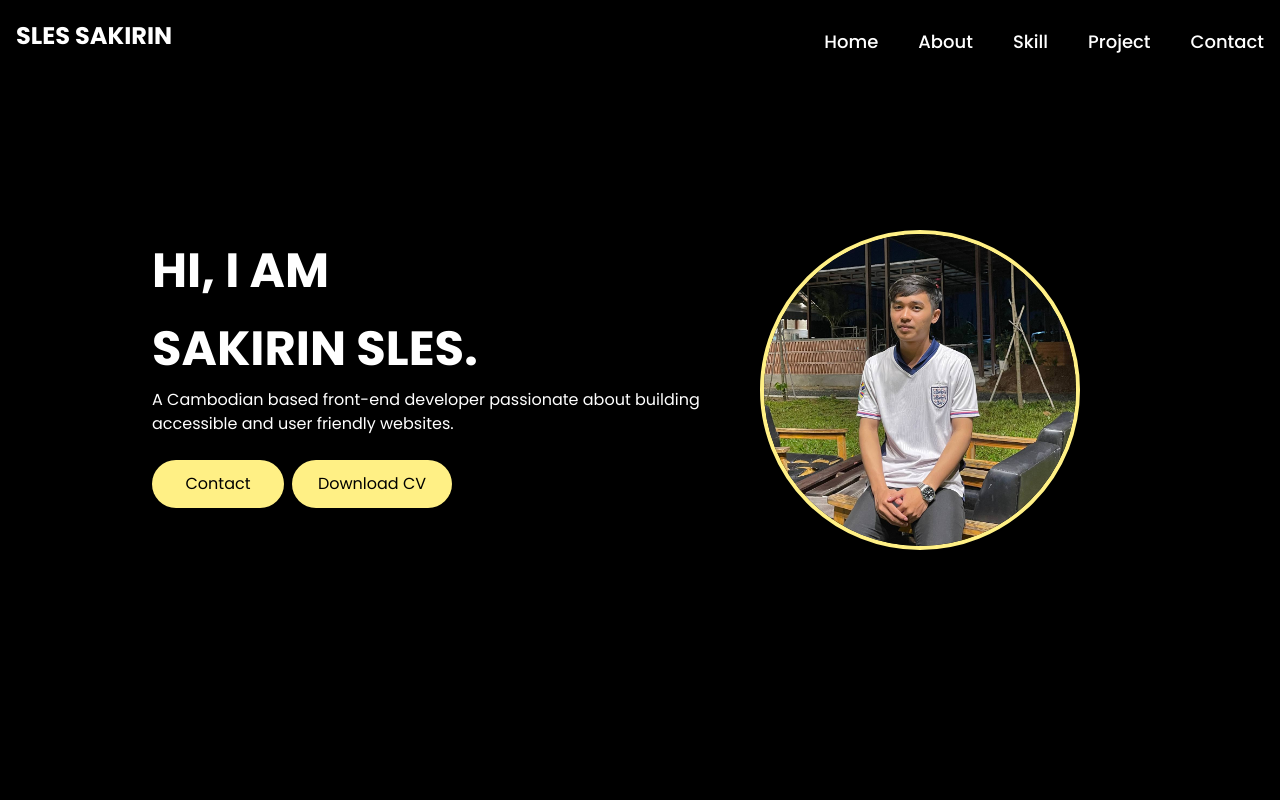
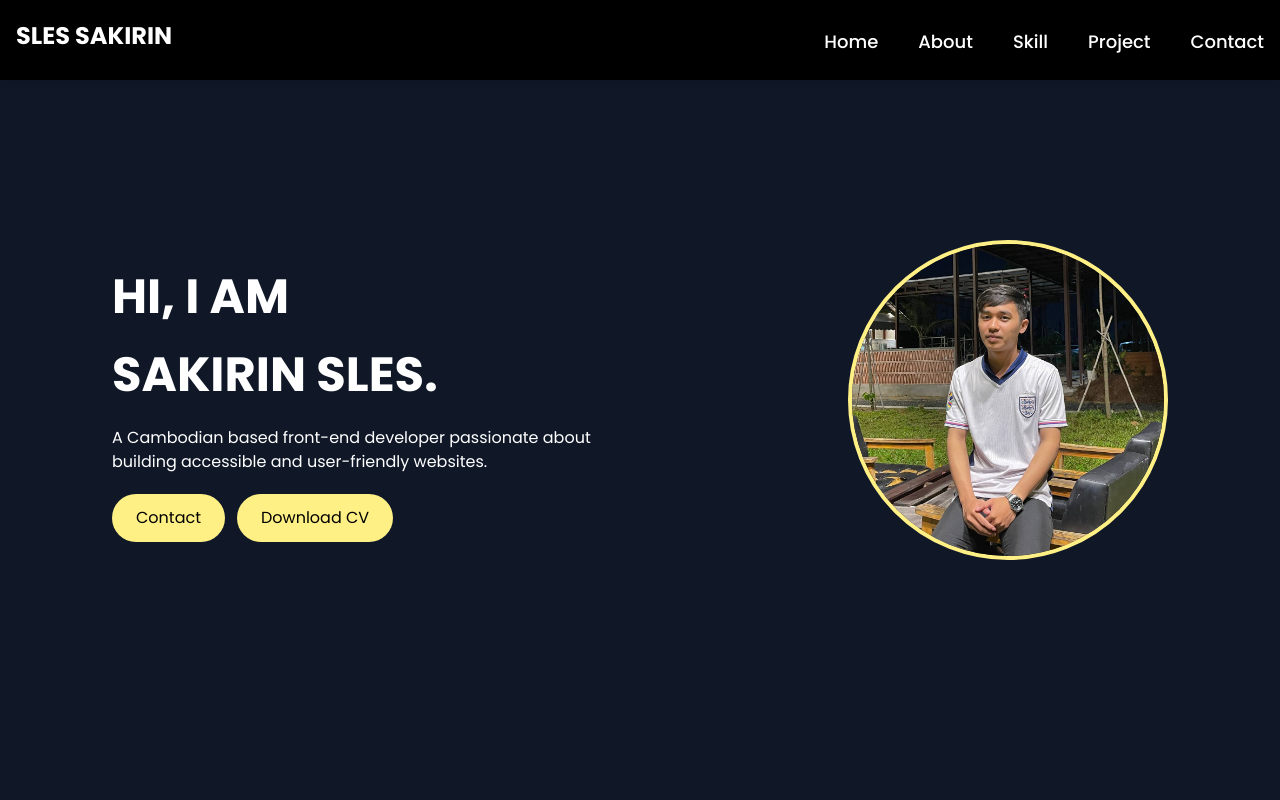
Before and after one commit to SpicyTech2823/Portfolio, a React (Vite) app: page / in a window 1280 px wide. Shown: the top 800 px of the page. Built offline with nearby package versions, Linux system fonts and the light colour scheme; a web font is replaced by a local one.

Commit message:
Updated homepage layout

```diff
--- a/src/Components/Home.jsx
+++ b/src/Components/Home.jsx
@@ -1,46 +1,56 @@
 import Sakirin1 from "../Images/Sakirin1.jpg";
 import CV from "../assets/images/CV.pdf";
+
 const Home = () => {
   const onButtonClick = () => {
     const link = document.createElement("a");
-    link.href = CV; // use the imported PDF URL directly
+    link.href = CV;
     link.download = "Sakirin_CV.pdf";
     document.body.appendChild(link);
     link.click();
     document.body.removeChild(link);
   };
+
   return (
     <div>
       <section
         id="home"
-        className="h-screen flex flex-col justify-center pl-28 pb-15 ml-10"
+        className="flex flex-col-reverse md:flex-row items-center justify-center min-h-screen px-6 md:px-28 bg-gray-900"
       >
-        {/* Profile image - shown first on mobile, positioned on the right for md+ */}
-        <div className="order-first sm:order-last sm:absolute md:right-[200px] md:top-[230px] w-40 h-40 md:w-80 md:h-80 rounded-full overflow-hidden border-4 border-yellow-200 mx-auto md:mx-0 mb-6 md:mb-0">
-          <img src={Sakirin1} alt="Profile" className="w-full h-full object-cover" />
-        </div>
-        <h1 className="text-5xl font-bold text-white uppercase leading-relaxed sans-serif ">
+        {/* Text Section */}
+        <div className="text-center md:text-left md:w-1/2 mt-6 md:mt-0">
+          <h1 className="text-3xl sm:text-4xl md:text-5xl font-bold text-white uppercase leading-relaxed">
             Hi, I am <br />
             Sakirin Sles.
           </h1>
-        <p className="text-white">
-          A Cambodian based front-end developer passionate about building <br />{" "}
-          accessible and user friendly websites.
+          <p className="text-white text-sm sm:text-base mt-3">
+            A Cambodian based front-end developer passionate about building
+            accessible and user-friendly websites.
           </p>
-        <div className="space-x-2 mt-2">
-          <button className="bg-yellow-200 p-3 rounded-3xl w-33 mt-4 cursor-pointer">
+
+          <div className="flex flex-col sm:flex-row items-center sm:items-start sm:space-x-3 mt-5">
+            <button className="bg-yellow-200 text-black px-6 py-3 rounded-3xl w-full sm:w-auto mb-3 sm:mb-0 hover:bg-yellow-300 transition">
               Contact
             </button>
             <button
               onClick={onButtonClick}
-            className="bg-yellow-200 p-3 rounded-3xl w-40 mt-4 cursor-pointer"
+              className="bg-yellow-200 text-black px-6 py-3 rounded-3xl w-full sm:w-auto hover:bg-yellow-300 transition"
             >
               Download CV
             </button>
           </div>
-        {/* <div className="w-82 h-82 rounded-full overflow-hidden border-4 border-yellow-200 absolute right-[200px] top-[230px]">
-          <img src={Sakirin1} alt="Profile" />
-        </div> */}
+        </div>
+
+        {/* Profile Image Section */}
+        <div className="md:w-1/2 flex justify-center md:justify-end mb-6 md:mb-0">
+          <div className="w-40 h-40 sm:w-56 sm:h-56 md:w-80 md:h-80 rounded-full overflow-hidden border-4 border-yellow-200">
+            <img
+              src={Sakirin1}
+              alt="Profile"
+              className="w-full h-full object-cover"
+            />
+          </div>
+        </div>
       </section>
     </div>
   );
```
Lines whose indentation alone changed are shown as unchanged.
